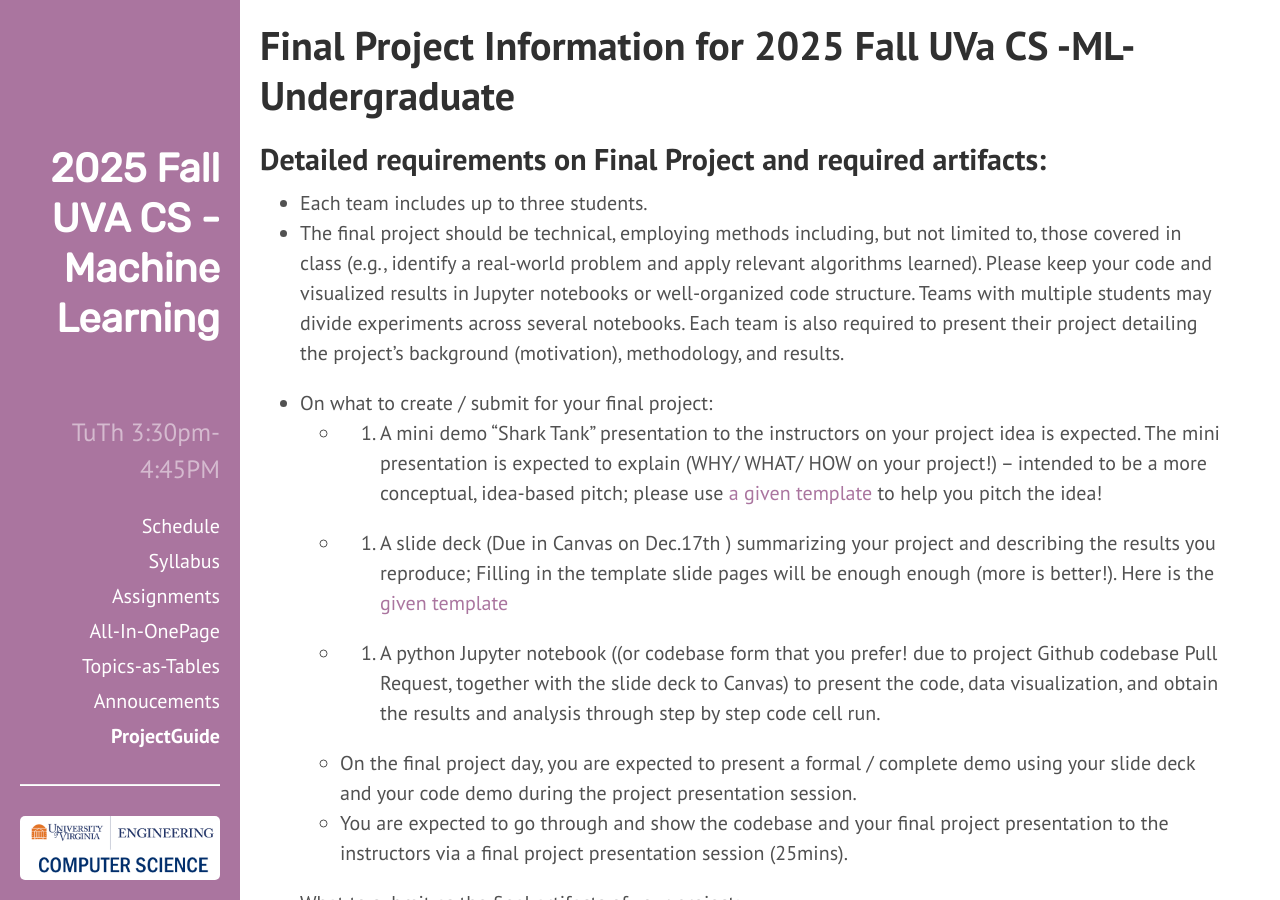
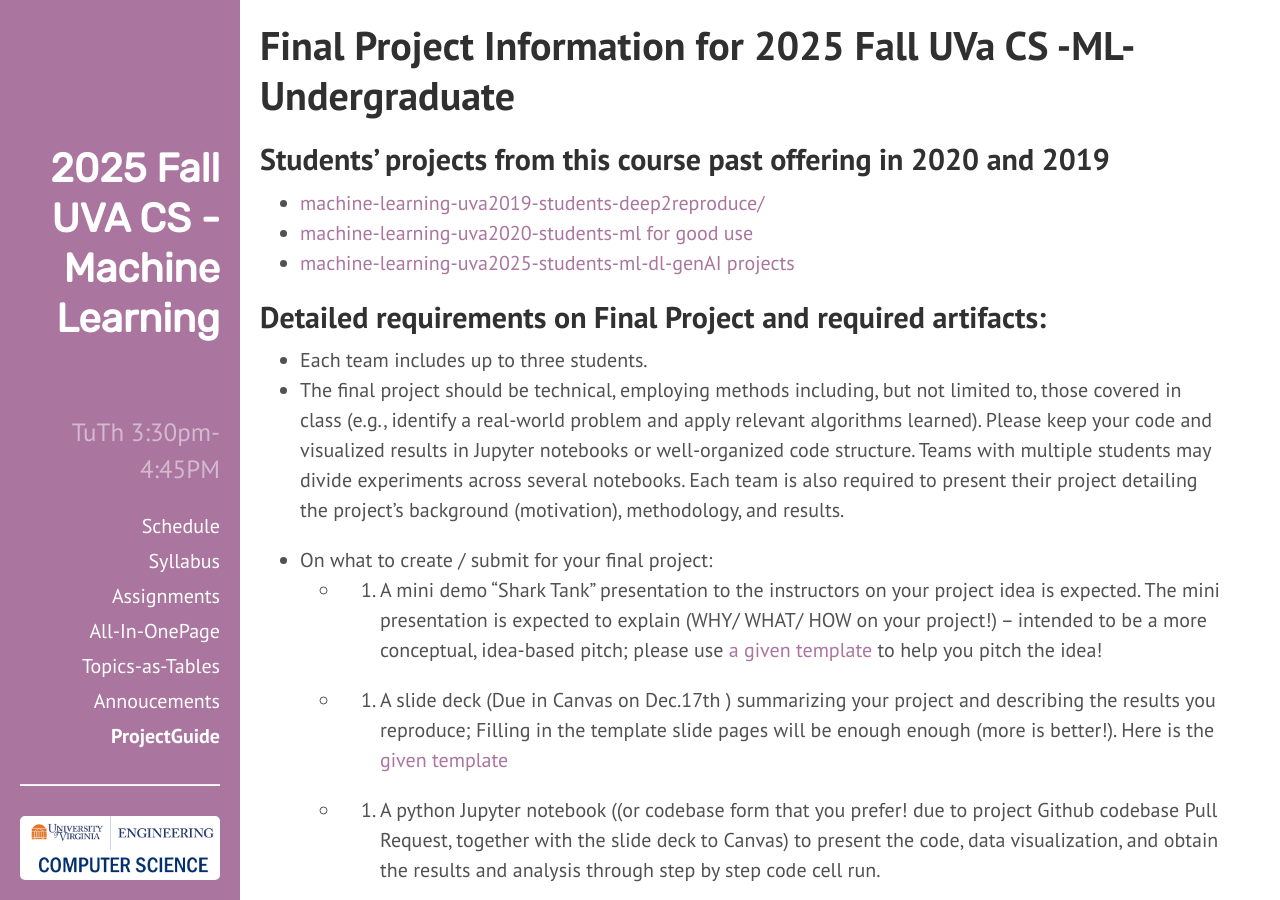
Before and after one commit to qiyanjun/2025Fall-UVA-CS-MachineLearningDeep, a Jekyll site: the page built from z25fProjects.md, in a window 1280 px wide and 900 px high. Built offline with Jekyll 4.4.1, drawn with Linux system fonts in a browser that asks for light colours.

Commit message:
Update z25fProjects.md

```diff
--- a/z25fProjects.md
+++ b/z25fProjects.md
@@ -4,6 +4,10 @@ title: ProjectGuide
 desc: "Final Project Information for 2025 Fall UVa CS -ML-Undergraduate"
 ---
 
+## Students' projects from this course past offering in 2020 and 2019
+- [machine-learning-uva2019-students-deep2reproduce/](https://github.com/Qdata4Capstone/machine-learning-uva19-students-deep2reproduce/)
+- [machine-learning-uva2020-students-ml for good use](https://github.com/Qdata4Capstone/machine-learning20f-learning4good-projects)
+- [machine-learning-uva2025-students-ml-dl-genAI projects](https://github.com/Qdata4Capstone/uva-machine-learning-25f-projects)
 
 
 ## Detailed requirements on Final Project and required artifacts:
```
